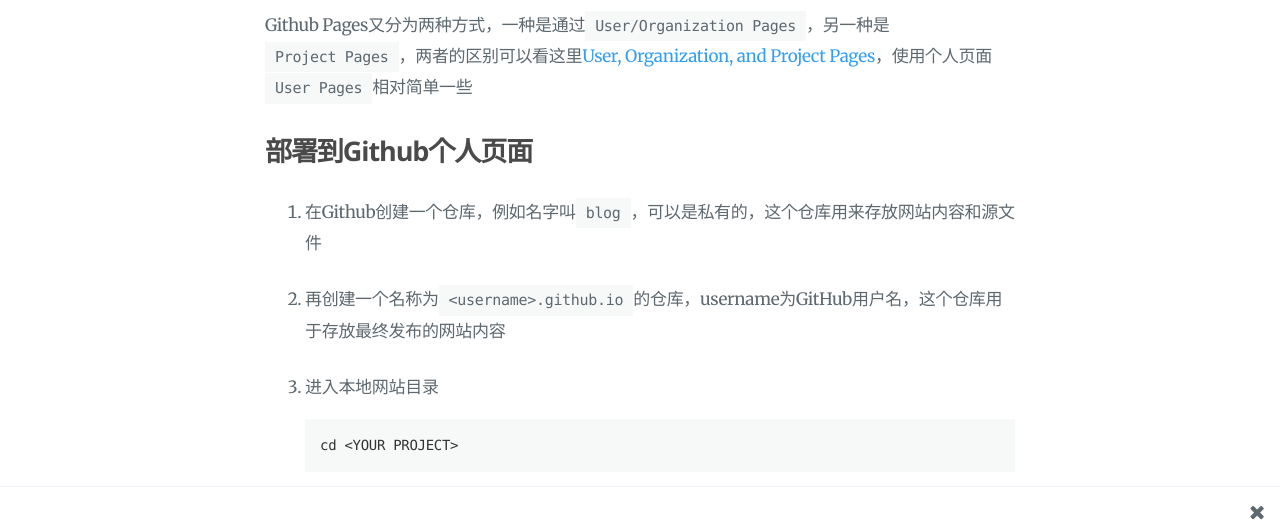
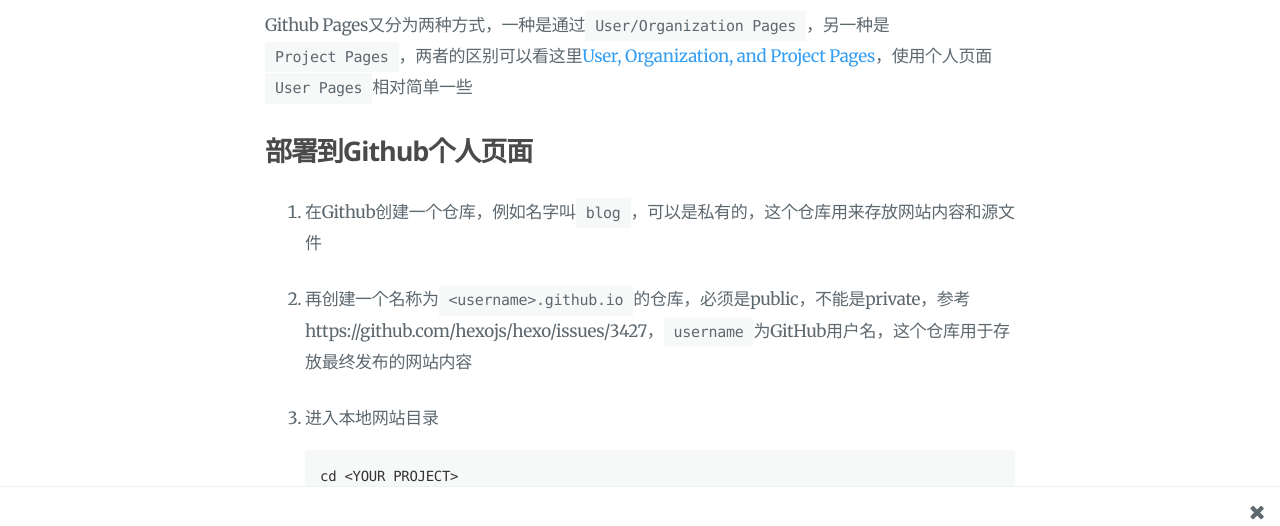
Before and after one commit to jeshs/jeshs.github.io, a plain HTML site: page 2019/01/hugo搭建博客二部署到github/index.html in a window 1280 px wide. Shown: the part 313-839 px from the top of the page. Drawn offline with nearby package versions, Linux system fonts and the light colour scheme.

Commit message:
rebuilding site 2020年06月 5日 20:16:00

```diff
--- a/2019/01/hugo搭建博客二部署到github/index.html
+++ b/2019/01/hugo搭建博客二部署到github/index.html
@@ -229,7 +229,7 @@
 <p>在Github创建一个仓库，例如名字叫<code>blog</code>，可以是私有的，这个仓库用来存放网站内容和源文件</p>
 </li>
 <li>
-<p>再创建一个名称为<code>&lt;username&gt;.github.io</code>的仓库，username为GitHub用户名，这个仓库用于存放最终发布的网站内容</p>
+<p>再创建一个名称为<code>&lt;username&gt;.github.io</code>的仓库，必须是public，不能是private，参考https://github.com/hexojs/hexo/issues/3427，<code>username</code>为GitHub用户名，这个仓库用于存放最终发布的网站内容</p>
 </li>
 <li>
 <p>进入本地网站目录</p>
```
